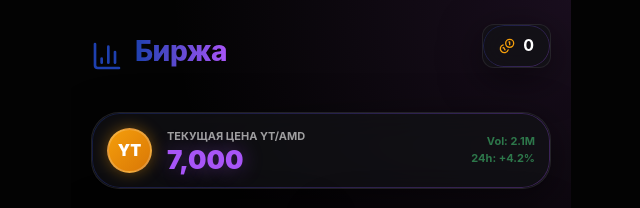
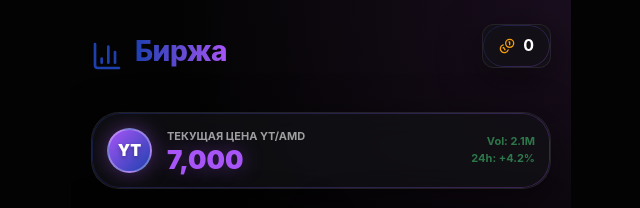
Before and after one commit to NTIVI/tg_web_app_black, a React (Vite) app in the folder frontend/: page /trade in a window 1280 px wide. Shown: the top 208 px of the page, without its empty margins (319-959 px from the left). Built offline with nearby package versions, Linux system fonts and the light colour scheme; no server answers; what react-tads-widget would draw is missing.

Commit message:
Theme the YT coin to Purple/Blue and clean up Trade.tsx

```diff
--- a/frontend/src/pages/Trade.tsx
+++ b/frontend/src/pages/Trade.tsx
@@ -146,7 +146,6 @@ const Trade = ({ tgUser, balance, setBalance }: any) => {
     const height = 400;
 
     const candleWidth = (width / history.length) * 0.8;
-    const spacing = (width / history.length) * 0.2;
 
     return (
       <div className="glass-panel" style={{ padding: '0', overflow: 'hidden', height: '200px', position: 'relative' }}>
@@ -166,7 +165,6 @@ const Trade = ({ tgUser, balance, setBalance }: any) => {
                 const high = Math.max(open, close) + diff * 0.3;
                 const low = Math.min(open, close) - diff * 0.3;
 
-                const getX = (val: number) => (i / (history.length - 1)) * width;
                 const getY = (val: number) => height - ((val - min) / range) * height;
 
                 const yOpen = getY(open);
@@ -290,7 +288,7 @@ const Trade = ({ tgUser, balance, setBalance }: any) => {
                <div style={{
                    width: '45px',
                    height: '45px',
-                   background: 'linear-gradient(135deg, #f59e0b, #d97706)',
+                   background: 'linear-gradient(135deg, var(--secondary-color), var(--primary-color))',
                    borderRadius: '50%',
                    display: 'flex',
                    alignItems: 'center',
@@ -298,8 +296,9 @@ const Trade = ({ tgUser, balance, setBalance }: any) => {
                    color: 'white',
                    fontWeight: '900',
                    fontSize: '16px',
-                   boxShadow: '0 0 15px rgba(245, 158, 11, 0.4)',
-                   border: '2px solid rgba(255, 255, 255, 0.2)'
+                   boxShadow: '0 0 20px var(--secondary-glow)',
+                   border: '2px solid rgba(255, 255, 255, 0.3)',
+                   textShadow: '0 2px 4px rgba(0,0,0,0.3)'
                }}>
                    YT
                </div>
```
